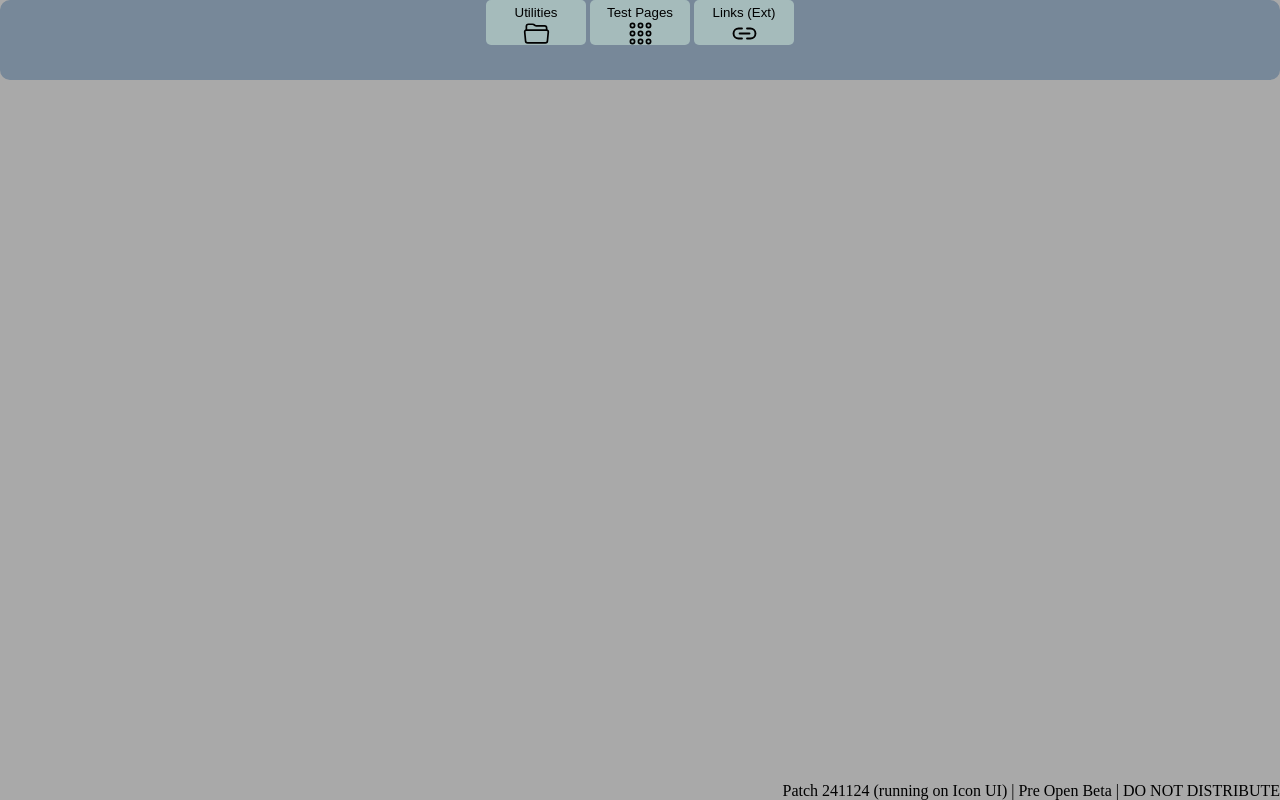
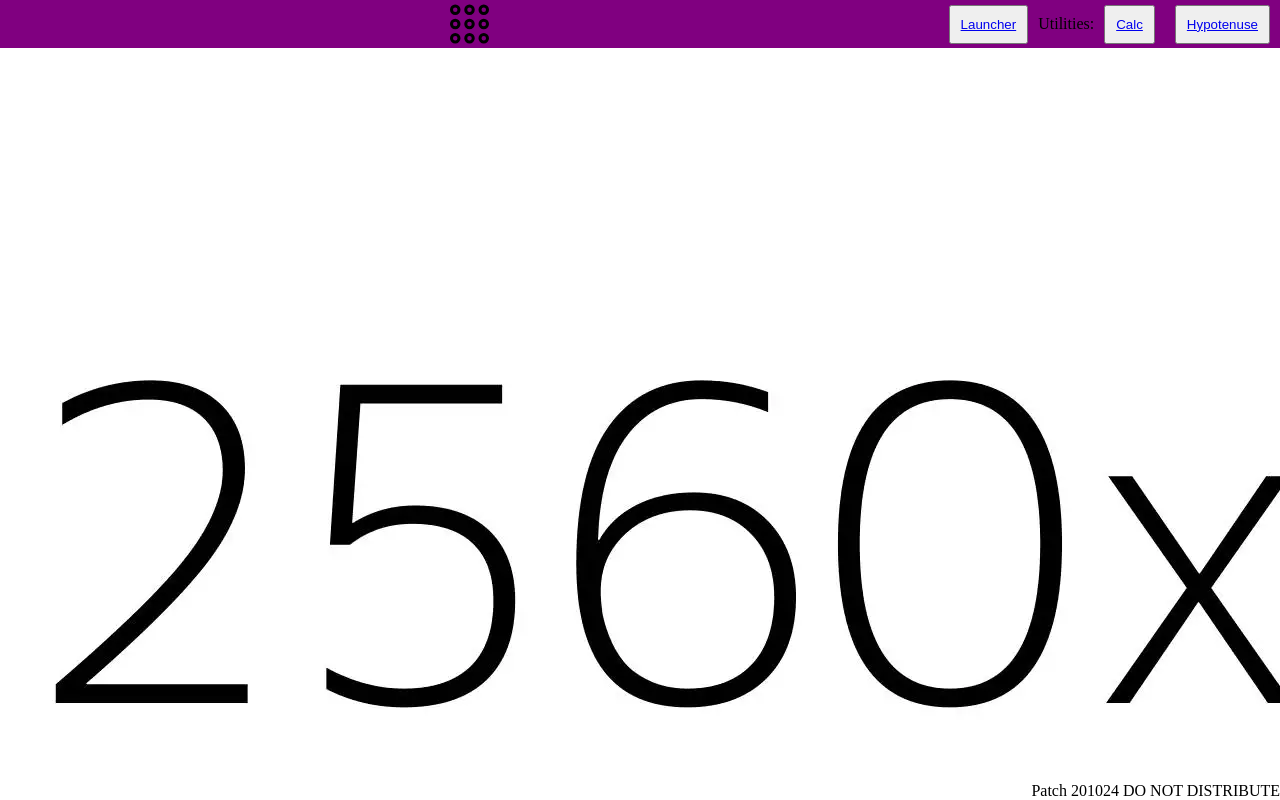
Before and after one commit to Yuri-Chai/Custom-Function-Website, a plain HTML site: page Function Test Website/index.html in a window 1280 px wide. Drawn offline with Linux system fonts and the light colour scheme.

Commit message:
Add files via upload

```diff
--- a/Function Test Website/index.html
+++ b/Function Test Website/index.html
@@ -3,36 +3,35 @@
 <head>
     <meta charset="UTF-8">
     <meta name="viewport" content="width=device-width, initial-scale=1.0">
-    <title>Pre Open Beta | Development</title>
+    <title>CLOSED DEVELOPMENT | DO NOT REDISTRUBUTE</title>
     <link rel="stylesheet" href="public.css">
 </head>
 <body>
     <meta name="viewport" content="width=device-width, initial-scale=1.0">
 
     <div class="navbar">
-        <button class="dropdown">Utilities <br>
-            <img src="resources/img/folder-open-outline.svg">
-            <div class="dropdown-content">
-                <a href="util/calc/calc.html">Calculator</a>
-                <a href="util/hypotenuse/Hypotenuse Calc.html">Hypotenuse</a>
-            </div>
+
+        <img src="resources/img/apps-outline.svg" style="width: 100%; height: 100%; left: 1px;" >
+
+        <button>
+
+            <a href="pages/.launcher/launcher.html">Launcher</a>
         </button>
 
-        <button class="dropdown">Test Pages <br>
-            <img src="resources/img/apps-outline.svg" alt="">
-            <div class="dropdown-content">
-                <a href="tests/Secure Loading/password.html">Password</a>
-            </div>
+        Utilities:
+
+        <button>
+            <a href=".util/calc/calc.html">Calc</a>
         </button>
-        <button class="dropdown">Links (Ext) <br>
-            <img src="resources/img/link-outline.svg">
-            <div class="dropdown-content">
-                <a href="https://github.com/Yuri-Chai/Custom-Function-Website">Github Page</a>
-            </div>
+
+            <button>
+            <a href=".util/hypotenuse/Hypotenuse Calc.html">Hypotenuse</a>
         </button>
+
+
     </div>
 
-    <div class="version">Patch 241124 (running on Icon UI) | Pre Open Beta | DO NOT DISTRIBUTE</div>
+    <div class="version">Patch 201024  DO NOT DISTRIBUTE</div>
 
 </body>
 </html>
--- a/Function Test Website/public.css
+++ b/Function Test Website/public.css
@@ -1,7 +1,26 @@
 body {
-    margin: 0px;
-    background-color: darkgrey;
+    margin: 0;
+    background-image: url(2560x1080.jpg);
 }
+
+
+.navbar {
+    position: absolute;
+    background-color: purple;
+    width: 100%;
+    height: 6%;
+    color: black;
+    align-items: center;
+    text-align: center;
+    display: flex;
+}
+
+.navbar button {
+    padding: 10px;
+    margin: 10px;
+}
+
+
 
 .version {
     position: absolute;
@@ -9,60 +28,6 @@ body {
     bottom: 0;
 }
 
-.stdbtn {
-    position: absolute;
-    top: 0;
-    left: 0;
-    width: fit-content;
-    padding: 10px;
-    margin: 10px;
-    background-color: rgb(124, 124, 124);
-    border-radius: 15px;
-    border: none;
-    cursor: pointer;
-}
-
-/* below is the code for the navbar */
-
-.navbar {
-    background-color: lightslategrey;
-    height: 10vh;
-    text-align: center;
-    border-radius: 10px;
-}
-
-.dropdown {
-    max-height: 56%;
-    top: 100;
-    width: 100px;
-    padding: 5px;
-    background: rgb(165, 187, 187);
-    border-radius: 5px;
-    border-style: none;
+.goback {
 
 }
-
-.dropdown img {
-    width: 30%;
-}
-
-.dropdown-content {
-    position: relative;
-    display: none;
-
-}
-
-.dropdown:hover .dropdown-content {
-    display: block;
-}
-
-.dropdown:hover {
-    top: 0;
-    max-height: 100%;
-    transition: 2s;
-    color: rgb(177, 51, 177);
-    transition: 1s;
-    border: none;
-    cursor: pointer;
-    background: rgb(136, 153, 153);
-}
--- a/Function Test Website/resources/basiclaunch.js
+++ b/Function Test Website/resources/basiclaunch.js
@@ -1,4 +1,4 @@
 function runProgram() {
 
-shell.ShellExecute("D:\Games\Endless.ATC.v5.5.6\Endless ATC.exe", "", "", "open", 1);
+    var shell = new ActiveXObject
 }
```
